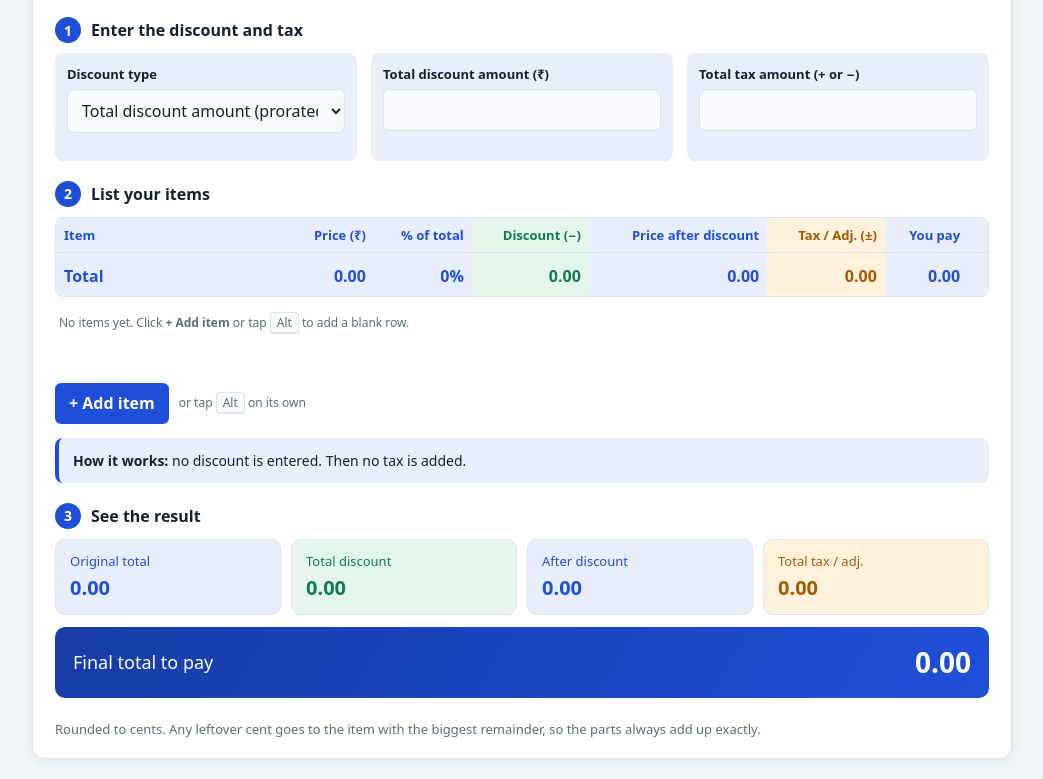
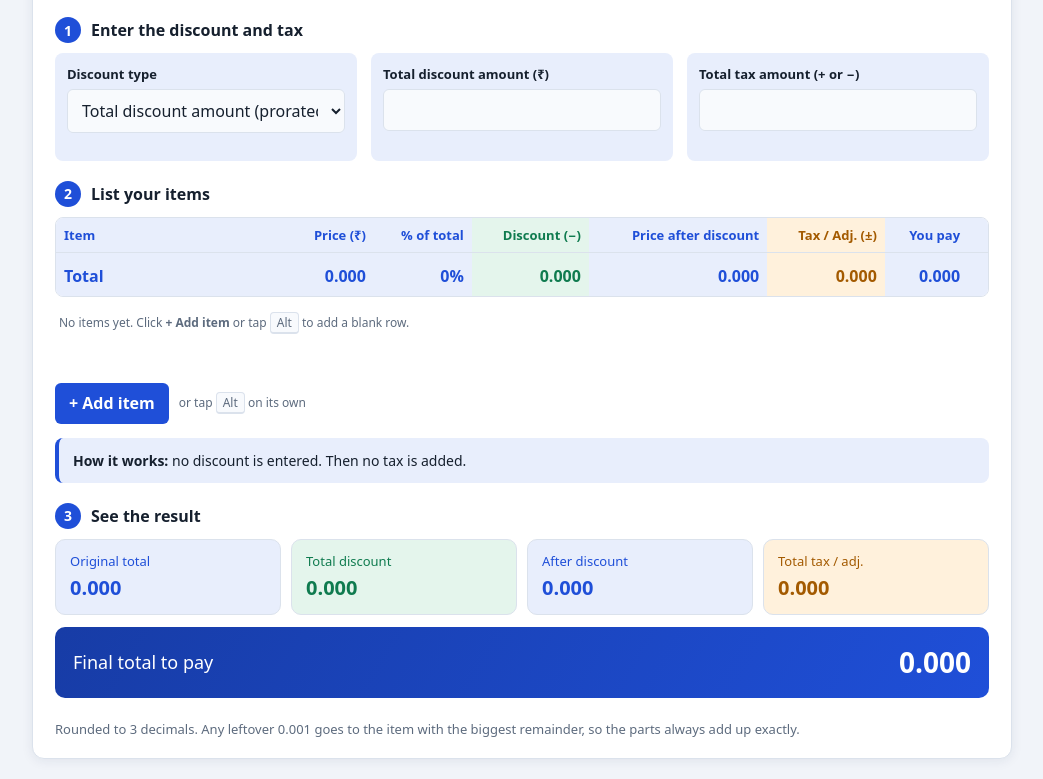
Before and after one commit to poralsaiprakash-source/proratecalculator748.github.io, a plain HTML site: page index.html in a window 1280 px wide. Shown: the part 122-901 px from the top of the page, without its empty margins (118-1161 px from the left). Drawn offline with Linux system fonts and the light colour scheme.

Commit message:
Change decimal formatting from 2 to 3 places

```diff
--- a/index.html
+++ b/index.html
@@ -117,7 +117,7 @@ tfoot td:nth-child(6){color:var(--tax);background:var(--tax-bg)}
 <table>
 <thead><tr><th>Item</th><th>Price (₹)</th><th>% of total</th><th>Discount (−)</th><th>Price after discount</th><th id="taxHead">Tax / Adj. (±)</th><th>You pay</th><th></th></tr></thead>
 <tbody id="rows"></tbody>
-<tfoot><tr><td>Total</td><td id="tA">0.00</td><td id="tS">0%</td><td id="tD">0.00</td><td id="tAD">0.00</td><td id="tT">0.00</td><td id="tF">0.00</td><td></td></tr></tfoot>
+<tfoot><tr><td>Total</td><td id="tA">0.000</td><td id="tS">0%</td><td id="tD">0.000</td><td id="tAD">0.000</td><td id="tT">0.000</td><td id="tF">0.000</td><td></td></tr></tfoot>
 </table>
 </div>
 <div class="hint" id="empty" style="padding:12px 4px">No items yet. Click <b>+ Add item</b> or tap <kbd>Alt</kbd> to add a blank row.</div>
@@ -128,21 +128,21 @@ tfoot td:nth-child(6){color:var(--tax);background:var(--tax-bg)}
 
 <div class="step"><i>3</i>See the result</div>
 <div class="cards">
-  <div class="card c1"><span>Original total</span><strong id="sO">0.00</strong></div>
-  <div class="card c2"><span>Total discount</span><strong id="sD">0.00</strong></div>
-  <div class="card c3"><span>After discount</span><strong id="sAD">0.00</strong></div>
-  <div class="card c4"><span id="sTL">Total tax / adj.</span><strong id="sT">0.00</strong></div>
+  <div class="card c1"><span>Original total</span><strong id="sO">0.000</strong></div>
+  <div class="card c2"><span>Total discount</span><strong id="sD">0.000</strong></div>
+  <div class="card c3"><span>After discount</span><strong id="sAD">0.000</strong></div>
+  <div class="card c4"><span id="sTL">Total tax / adj.</span><strong id="sT">0.000</strong></div>
 </div>
-<div class="final"><span>Final total to pay</span><b id="sF">0.00</b></div>
+<div class="final"><span>Final total to pay</span><b id="sF">0.000</b></div>
 </div>
-<p class="note">Rounded to cents. Any leftover cent goes to the item with the biggest remainder, so the parts always add up exactly.</p>
+<p class="note">Rounded to 3 decimals. Any leftover 0.001 goes to the item with the biggest remainder, so the parts always add up exactly.</p>
 </div>
 
 <div id="pop" class="pop" role="dialog" aria-label="Calculation details" hidden></div>
 <script>
 var rowsEl=document.getElementById("rows"),n=0;
 var $=function(id){return document.getElementById(id)};
-var f=function(c){return (c/100).toLocaleString("en-IN",{minimumFractionDigits:2,maximumFractionDigits:2})};
+var f=function(c){return (c/1000).toLocaleString("en-IN",{minimumFractionDigits:3,maximumFractionDigits:3})};
 
 /* ---------- Safe formula evaluator (no eval) ----------
    Grammar: expr = term {(+|-) term}; term = unary {(*|/|%) unary};
@@ -210,7 +210,7 @@ function readField(input,evEl,pctField){
   var r=evaluate(src,pctField),ok=!isNaN(r.v);
   input.classList.toggle("bad",!ok);
   if(evEl){evEl.classList.toggle("bad",!ok);
-    evEl.textContent=!ok?"Invalid formula":(r.plain||r.empty?"":"= "+(Math.round(r.v*100)/100).toFixed(2));}
+    evEl.textContent=!ok?"Invalid formula":(r.plain||r.empty?"":"= "+(Math.round(r.v*1000)/1000).toFixed(3));}
   r.bad=!ok;r.expr=src;if(!ok)r.v=0;
   return r;
 }
@@ -230,7 +230,7 @@ function readAdj(input,evEl,isDisc){
   input.classList.toggle("bad",res.bad);
   var parts=[];
   if(res.k!==0){var kp=Math.round(res.k*1e6)/1e4;parts.push((kp<0?"−":"+")+Math.abs(kp)+(isDisc?"% of the total bill":"% of each item"));}
-  if(res.c!==0)parts.push((res.c<0?"−":"+")+Math.abs(Math.round(res.c*100)/100).toFixed(2)+(isDisc?" fixed":" fixed, shared by price"));
+  if(res.c!==0)parts.push((res.c<0?"−":"+")+Math.abs(Math.round(res.c*1000)/1000).toFixed(3)+(isDisc?" fixed":" fixed, shared by price"));
   evEl.classList.toggle("bad",res.bad);
   evEl.textContent=res.bad?"Invalid formula":(res.empty?"":parts.join("; ")||"No change");
   return res;
@@ -251,7 +251,7 @@ function addRow(name,amt,focus){
   var tr=document.createElement("tr");
   tr.innerHTML='<td><input type="text" class="nm" placeholder="Item name / description" autocomplete="off"></td>'+
     '<td><div class="amtbox"><input type="text" inputmode="decimal" autocomplete="off" class="amt" placeholder="e.g. 100*5+20"><button class="inf" type="button" aria-label="Show calculation" aria-expanded="false" title="Show calculation">&#9432;</button></div><span class="ev"></span></td>'+
-    '<td class="sh">0%</td><td class="d">0.00</td><td class="ad">0.00</td><td class="tx">0.00</td><td class="fi">0.00</td>'+
+    '<td class="sh">0%</td><td class="d">0.000</td><td class="ad">0.000</td><td class="tx">0.000</td><td class="fi">0.000</td>'+
     '<td><button class="x" aria-label="Remove item">&#10005;</button></td>';
   if(name)tr.querySelector(".nm").value=name;   /* stays blank unless a name is given */
   if(amt!=null&&amt!=="")tr.querySelector(".amt").value=amt;   /* blank by default */
@@ -271,7 +271,7 @@ function calc(){
     if(x.bad)anyBad=true;
     r._i={x:x,name:r.querySelector(".nm").value||"Item"};
     return x});
-  var a=infos.map(function(x){return Math.round(x.v*100)});
+  var a=infos.map(function(x){return Math.round(x.v*1000)});
   var S=a.reduce(function(x,y){return x+y},0), err="";
   var d=a.map(function(){return 0});
 
@@ -280,7 +280,7 @@ function calc(){
     d=a.map(function(x){return Math.round(x*dv/100)});
   }else{
     /* manual total discount: fixed part + percent of the total bill, e.g. 100, +100, 10%, 100+50, (500-100)/2 */
-    var D=Math.round(dvR.c*100+dvR.k*S);
+    var D=Math.round(dvR.c*1000+dvR.k*S);
     if(D>S&&S>0){D=S;err="Discount is larger than the total, so it was capped at "+f(S)+".";}
     d=share(Math.abs(D),a).map(function(x){return D<0?-x:x});
   }
@@ -289,7 +289,7 @@ function calc(){
 
   /* tax / adjustment: k = percent-like part (per item), c = fixed part (shared by discounted price) */
   var kp=ad.map(function(x){return Math.round(x*trR.k)});
-  var C=Math.round(trR.c*100);
+  var C=Math.round(trR.c*1000);
   var cs=share(Math.abs(C),ad).map(function(x){return C<0?-x:x});
   var nShare=ad.filter(function(x){return x>0}).length;
   var tx=ad.map(function(x,i){return kp[i]+cs[i]});
@@ -353,7 +353,7 @@ rowsEl.addEventListener("keydown",function(e){
   var src=inp.dataset.expr||inp.value,r=evaluate(src,false);
   if(!isNaN(r.v)&&!r.plain&&!r.empty){
     inp.dataset.expr=src;
-    inp.value=(Math.round(r.v*100)/100).toFixed(2);
+    inp.value=(Math.round(r.v*1000)/1000).toFixed(3);
   }
   calc();inp.select();
 });
@@ -403,7 +403,7 @@ function renderPop(){
     h+=L("You entered",esc(x.expr.trim()||"(empty)"));
     h+=L("Calculation",(x.plain||x.empty)?esc(num(x.v))+" (entered directly)":esc(x.pretty)+" = "+esc(num(x.v)));
     if(x.notes.length)h+='<div class="pn">'+esc(x.notes.join("; "))+'</div>';
-    if(Math.abs(i.a-x.v*100)>1e-6)h+='<div class="pn">Used as '+f(i.a)+' (rounded to cents)</div>';
+    if(Math.abs(i.a-x.v*1000)>1e-6)h+='<div class="pn">Used as '+f(i.a)+' (rounded to 3 decimals)</div>';
   }
   h+=L("Share of total",f(i.a)+" ÷ "+f(ctx.S)+" = "+sh+"%");
   if(ctx.mode==="percent"){
@@ -418,7 +418,7 @@ function renderPop(){
     h+=L("Tax","none","t");
   }else{
     h+=L(A.k!==0?"Tax":"Adjustment",esc(A.norm),"t");
-    var calcTxt,B=(i.ad/100).toFixed(2);
+    var calcTxt,B=(i.ad/1000).toFixed(3);
     if(A.c!==0&&ctx.nShare>1){
       calcTxt=f(i.ad)+(A.k!==0?sgn(i.kp):"")+sgn(i.cs);
       if(A.k!==0)h+='<div class="pn">Percent part: '+num(A.k*100)+'% of '+f(i.ad)+' = '+f(i.kp)+'</div>';
```
